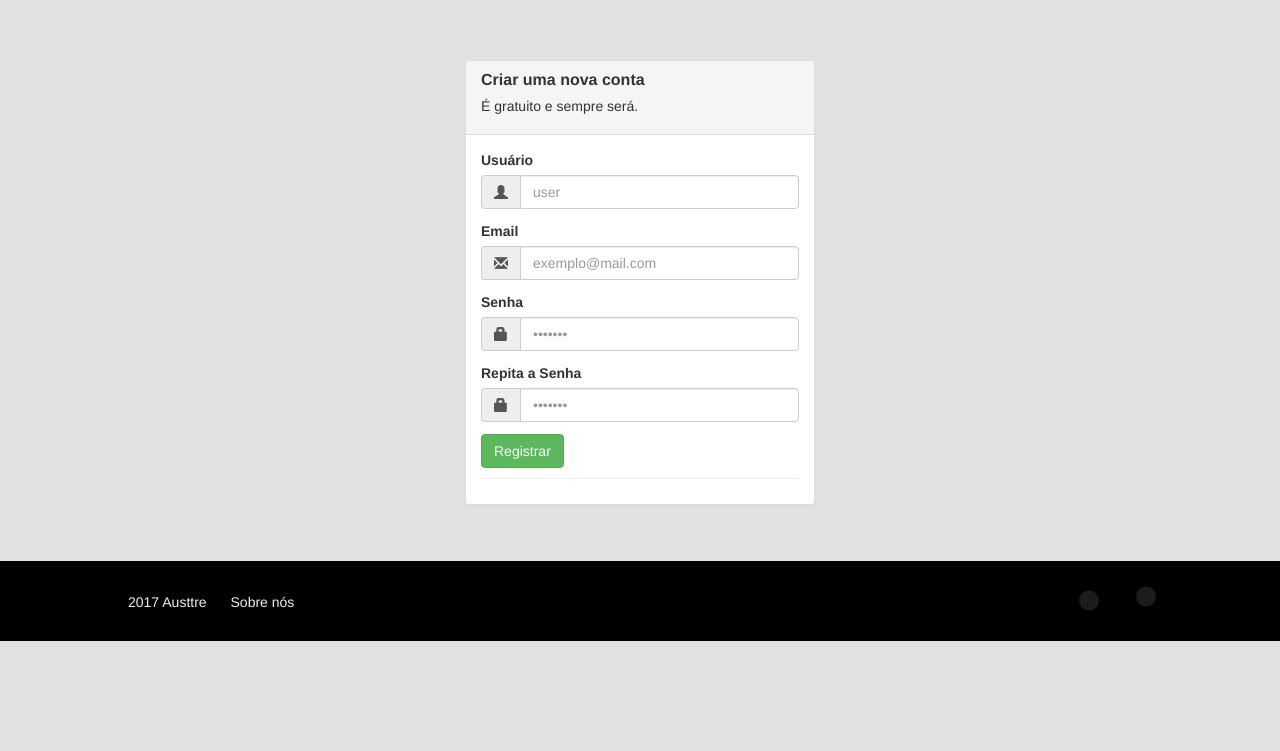
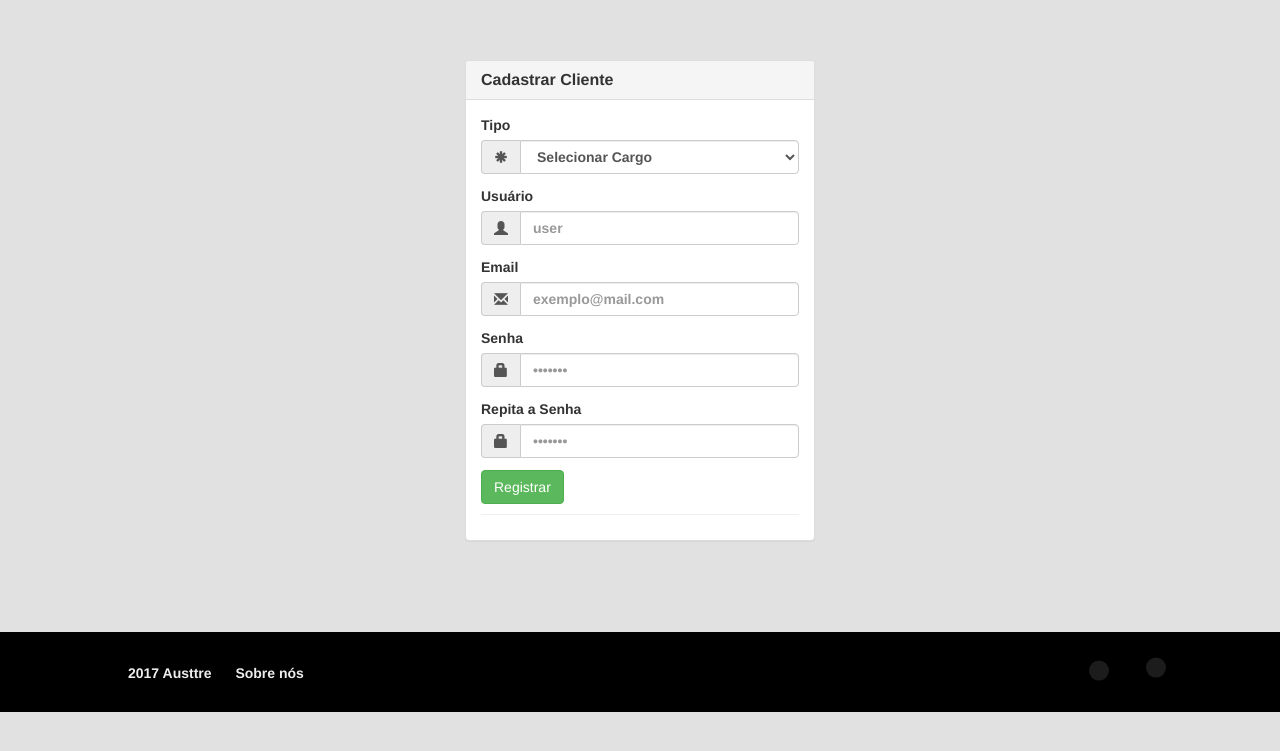
Before and after one commit to jaynecristina/php-db, a PHP site: page /cad_user-Copia.php in a window 1280 px wide. Shown: the top 751 px of the page. Run offline with PHP 8.4, Linux system fonts and the light colour scheme.

Commit message:
Permição de user 0.2

```diff
--- a/admin/admin/del_funcionario.php
+++ b/admin/admin/del_funcionario.php
@@ -14,7 +14,7 @@ if(isset($_GET['sair'])){
 require("../../coneccao.php");
 
 $id = $_GET['prod_id'];
-$sql = "DELETE FROM admin WHERE id = '$id'";
+$sql = "DELETE FROM usuarios WHERE id = '$id'";
 
 $query =  mysqli_query($con, $sql);
 if($query){
--- a/admin/admin/funcionarios.php
+++ b/admin/admin/funcionarios.php
@@ -51,7 +51,7 @@
 require("../../coneccao.php");
 $registros = 7;
 
-$sql = "SELECT * FROM admin";
+$sql = "SELECT * FROM usuarios";
 $query = mysqli_query($con, $sql);
 
 if(isset($_GET['pagina'])){
@@ -65,7 +65,7 @@ $resultados = mysqli_num_rows($query);
 $inicial = ($registros*$pagina)-$registros;
 $numPaginas = ceil($resultados/$registros);
 
-$sql = "SELECT * FROM admin LIMIT $inicial, $registros";
+$sql = "SELECT * FROM usuarios LIMIT $inicial, $registros";
 $query = mysqli_query($con, $sql);
 
 echo "<div class='row'>
--- a/cad_user-Copia.php
+++ b/cad_user-Copia.php
@@ -4,12 +4,12 @@
 		<meta name="viewport" content="width-device-width, initial-scale=1">
 		<link rel="stylesheet" type=
                       "text/css" href="admin/css/bootstrap.min.css">
-		<title>Cadastre-se</title>
+		<title>Cadastrar Funcionário</title>
 		<meta charset="utf-8">
                 <style>
                     #rodape {
                         position: absolute;
-                        margin-top: 36px;
+                        margin-top: 71px;
                         width: 100%;
                         height: 80px;
                         background: black;
@@ -80,8 +80,8 @@
 		<div class="container" style="margin-top:60px">
 			<div class="col-md-4 col-md-offset-4">
 				<div class="panel panel-default">
-	  				<div class="panel-heading"><h3 class="panel-title"><strong>Criar uma nova conta
-                                                </strong><h5>É gratuito e sempre será.</h5></h3>
+	  				<div class="panel-heading"><h3 class="panel-title"><strong>Cadastrar Cliente
+                                                </h3>
 		  			<div style="float:right; font-size: 80%; position: relative; top:-10px"><a href="#"></a></div>
 	  				</div>
 					<div class="panel-body">
@@ -97,6 +97,16 @@
 						</div>";
 							}}
 						?>
+ 						<label>Tipo</label><br>
+	  					<div style="margin-bottom: 12px" class="input-group">
+                                                   <span class="input-group-addon"><i class=" glyphicon glyphicon-asterisk"></i></span>
+
+                                                    <select name="tipo" class="form-control">
+                                                        <option value="2">Selecionar Cargo</option>
+                                                        <option value="1">Administrador</option>
+                                                        <option value="0">Cliente</option>
+                                                        </select>
+						</div>
 
   						<label>Usuário</label><br>
 	  					<div style="margin-bottom: 12px" class="input-group">
@@ -113,13 +123,13 @@
 						<label>Senha</label><br>
 						<div style="margin-bottom: 12px" class="input-group">
 							<span class="input-group-addon"><i class="glyphicon glyphicon-lock"></i></span>
-							<input id="login-password1"  type="password" class="form-control" name="pass" placeholder="•••••••">
+							<input id="login-password" type="password" class="form-control" name="pass" placeholder="•••••••">
 						</div>
 
 						<label>Repita a Senha</label><br>
 						<div style="margin-bottom: 12px" class="input-group">
 							<span class="input-group-addon"><i class="glyphicon glyphicon-lock"></i></span>
-                                                        <input id="login-password"   type="password"  class="form-control" name="pasus" placeholder="•••••••">
+							<input id="login-password" type="password" class="form-control" name="pasus" placeholder="•••••••">
 						</div>
 
 	  						<button type="submit" name="Enviar"class="btn btn-success">Registrar</button>
@@ -153,10 +163,11 @@ if(isset($_POST['Enviar'])){
 $nome = $_POST['user'];
 $pass = $_POST['pass'];
 $email = $_POST['email'];
+$per = $_POST['tipo'];
 
 $passC = md5(base64_encode($pass));
 
-$sql = "INSERT INTO cliente (nome,email, senha) VALUES ('$nome', '$email', '$passC')";
+$sql = "INSERT INTO usuarios (id_per,nome,email, senha) VALUES ('$per','$nome', '$email', '$passC')";
 
 $query = mysqli_query($con, $sql);
 if($query){
```
Also changed, not shown: admin/cad_fun.php (+12 -1 lines).
